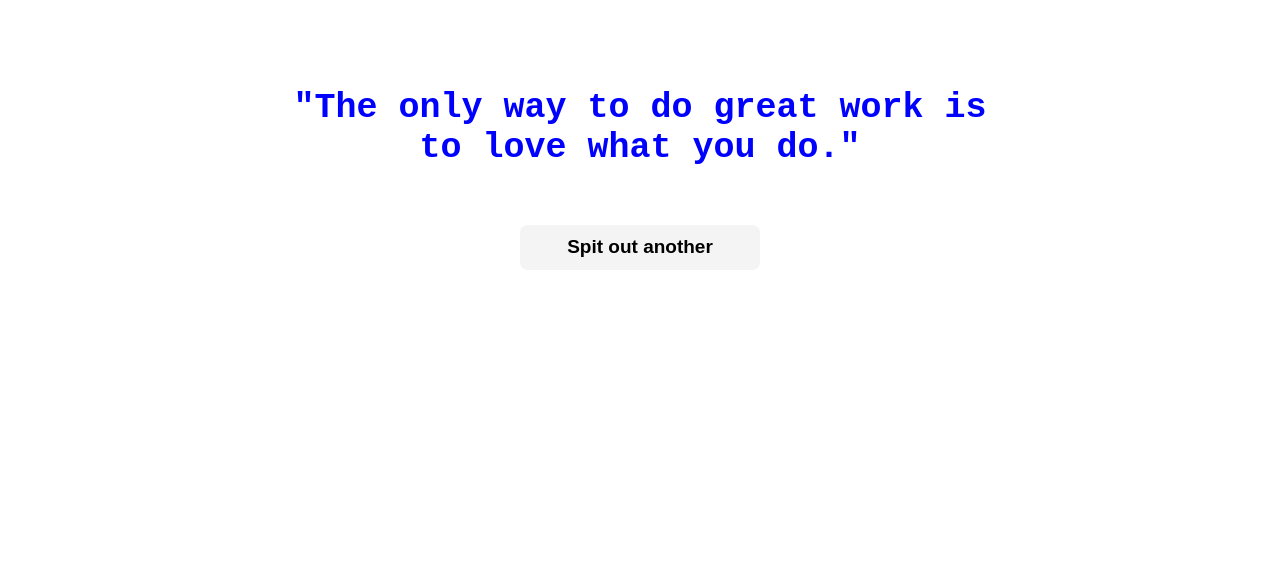
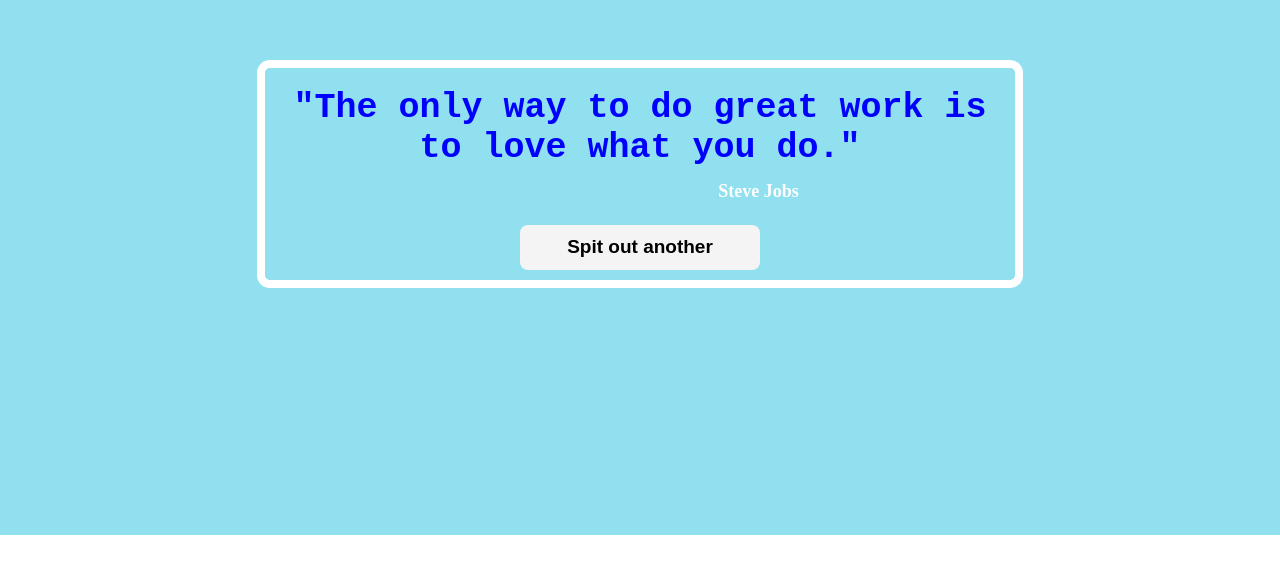
Before and after one commit to fu4303/quotes-app, a React (Create React App) app: page / in a window 1280 px wide. Shown: the part 187-760 px from the top of the page. Built offline with nearby package versions, Linux system fonts and the light colour scheme.

Commit message:
Update App.css

```diff
--- a/src/App.css
+++ b/src/App.css
@@ -9,7 +9,7 @@
   justify-content: center;
   align-items: center;
   height: 45.1rem;
-  background-color: #E09F3E - 335C67;
+  background-color: #90E0EF;
 }
 
 .box {
```
